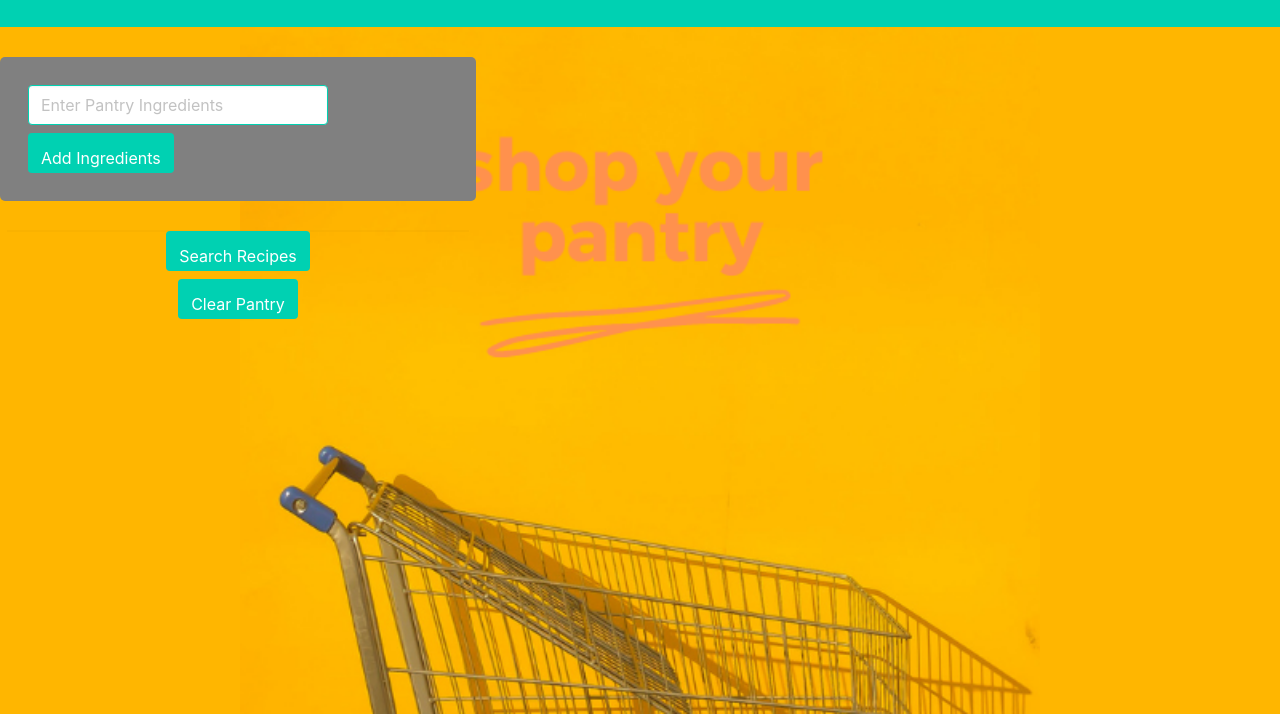
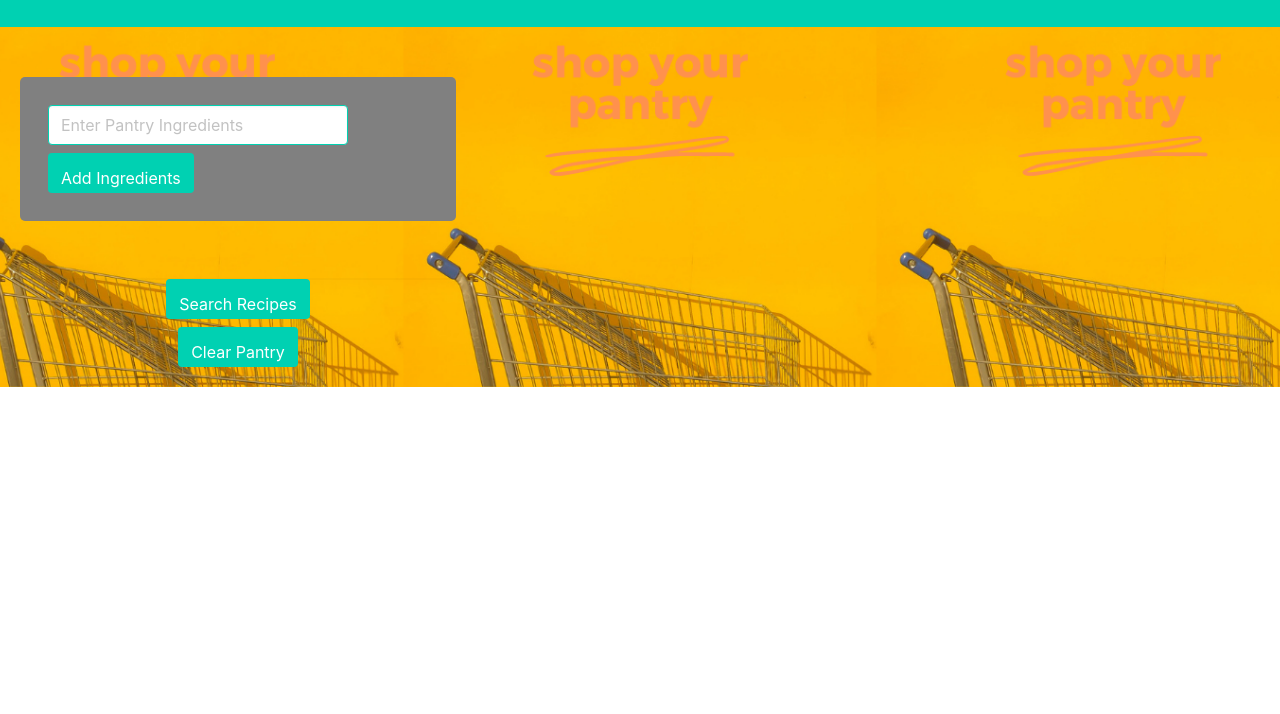
Before and after one commit to caitie-gorham/shopYourPantry, a plain HTML site: page index.html in a window 1280 px wide. Shown: the part 86-800 px from the top of the page. Drawn offline with nearby package versions, Linux system fonts and the light colour scheme.

Commit message:
corrected background image to repeat style and cover bottom of page

```diff
--- a/assets/style.css
+++ b/assets/style.css
@@ -11,6 +11,7 @@
 
 #search-div {
     margin: auto;
+    padding: 20px;
 }
 
 #search-bar{
@@ -109,13 +110,7 @@ img {
 
 body {
   background-image: url("shopYourPantry.png");
-
   background-position: center;
-  background-repeat: no-repeat;
+  background-repeat: repeat;
   background-size: contain;
-  background-color: #FFB600;
 }
-
-body, html {
-    height: 100%;
-}
```
